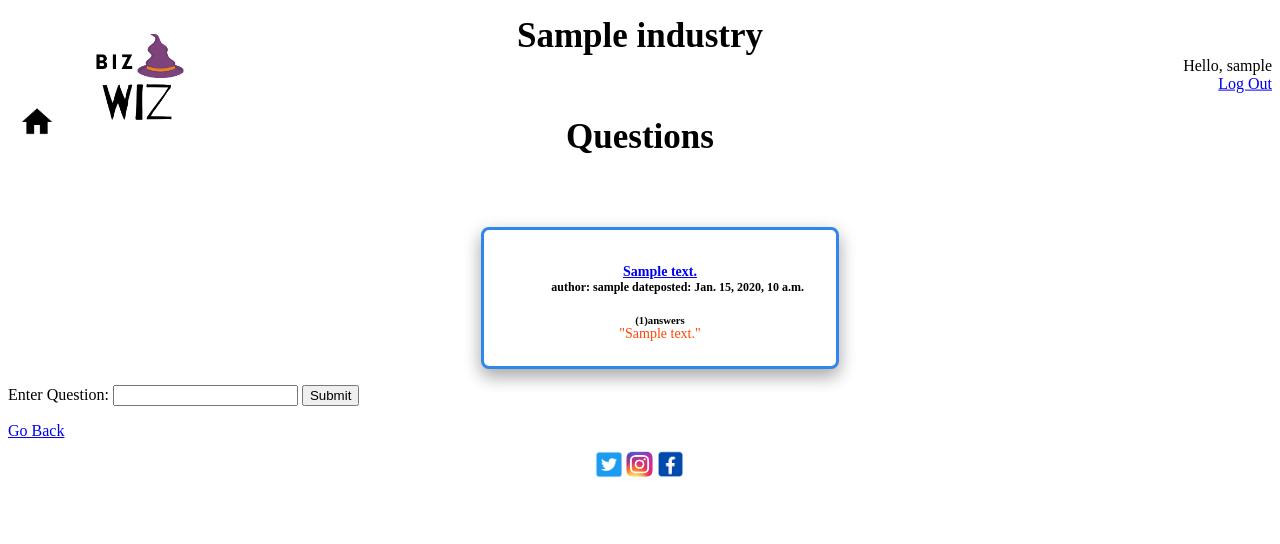
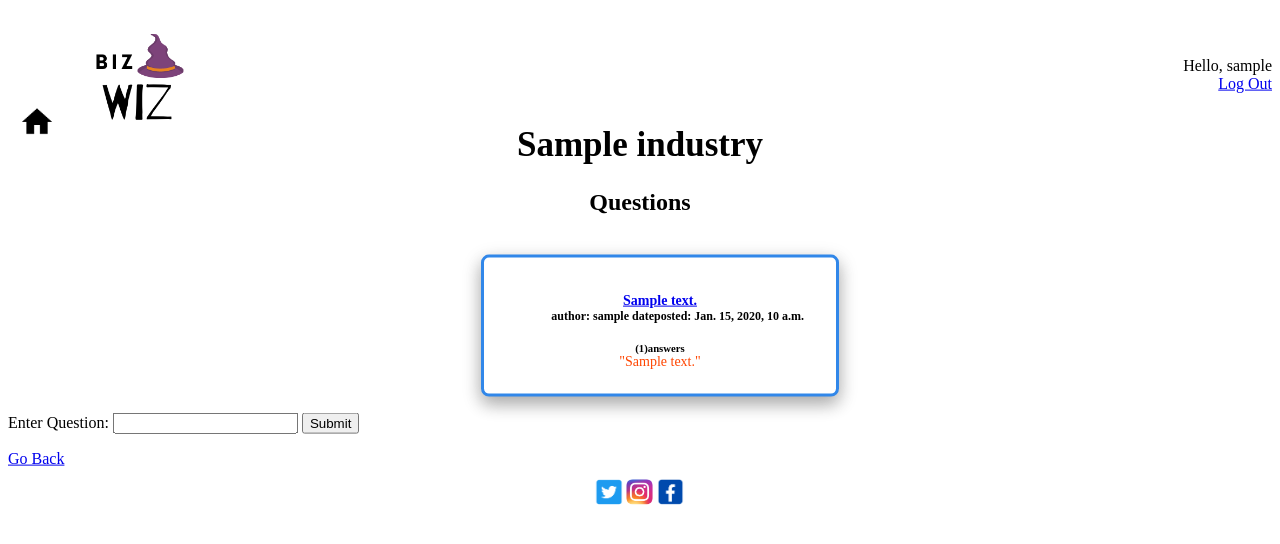
Before and after one commit to Shawner1/WowProject, a Django app: page /industry/1/ in a window 1280 px wide. Shown: the top 544 px of the page. Run offline with Django 4.2, Linux system fonts and the light colour scheme; a user stored in the database is signed in; tables that the repository leaves empty hold one stand-in row (values such as "Sample post").

Commit message:
Industry Page Styling

```diff
--- a/wow_bizwiz/bizwiz/Templates/Industry.html
+++ b/wow_bizwiz/bizwiz/Templates/Industry.html
@@ -1,5 +1,5 @@
 <html>
-<head style="transform: translate(0mm,6mm);">
+<head class = 'front' style="transform: translate(0mm,6mm);">
   {% load static %}
   <link rel= "stylesheet" href="{% static 'style.css' %}" >
 <a class="fix form" style="margin:1mm; margin-top:10px;" href="{% url 'home' %}">
@@ -8,18 +8,17 @@
 <a>
 <img src="{% static 'WizTransparent.png' %}" height="140" width="135" alt="BizWiz" />
 </a>
-<div style="text-align:right; transform: translate(0mm,-30mm); white-space: pre-line;">
+<div class='front'; style="text-align:right; transform: translate(0mm,-30mm); white-space: pre-line;">
   <span> Hello, {{request.user}} </span>
   <span> <a href="{% url 'signout'%}"> Log Out </a> </span>
 </div>
-<div style="transform: translate(0mm,-50mm);">
 </head>
 <body>
-<h1 class = 'title'> {{industry.industry_name}} </h1>
-
+<h1 class = 'title form' style = 'transform: translate(0,-6.5rem); position:sticky; z-index: -1;'> {{industry.industry_name}} </h1>
+<h2
+class = 'form' style = 'transform: translate(0,-6.5rem); position:sticky; z-index: -1;'> Questions </h2>
+<div style="transform: translate(0mm,-30mm);">
       <div class = 'questions' style="text-align: center;">
-        <h2
-          class = 'title'> Questions </h2>
             <ol>
               {% for question in questions %}
               <li class="list button3 buttontext buttonhighlight buttonact" style= " margin: 0%; font-size: 16px; height: 6.5rem" >
```
